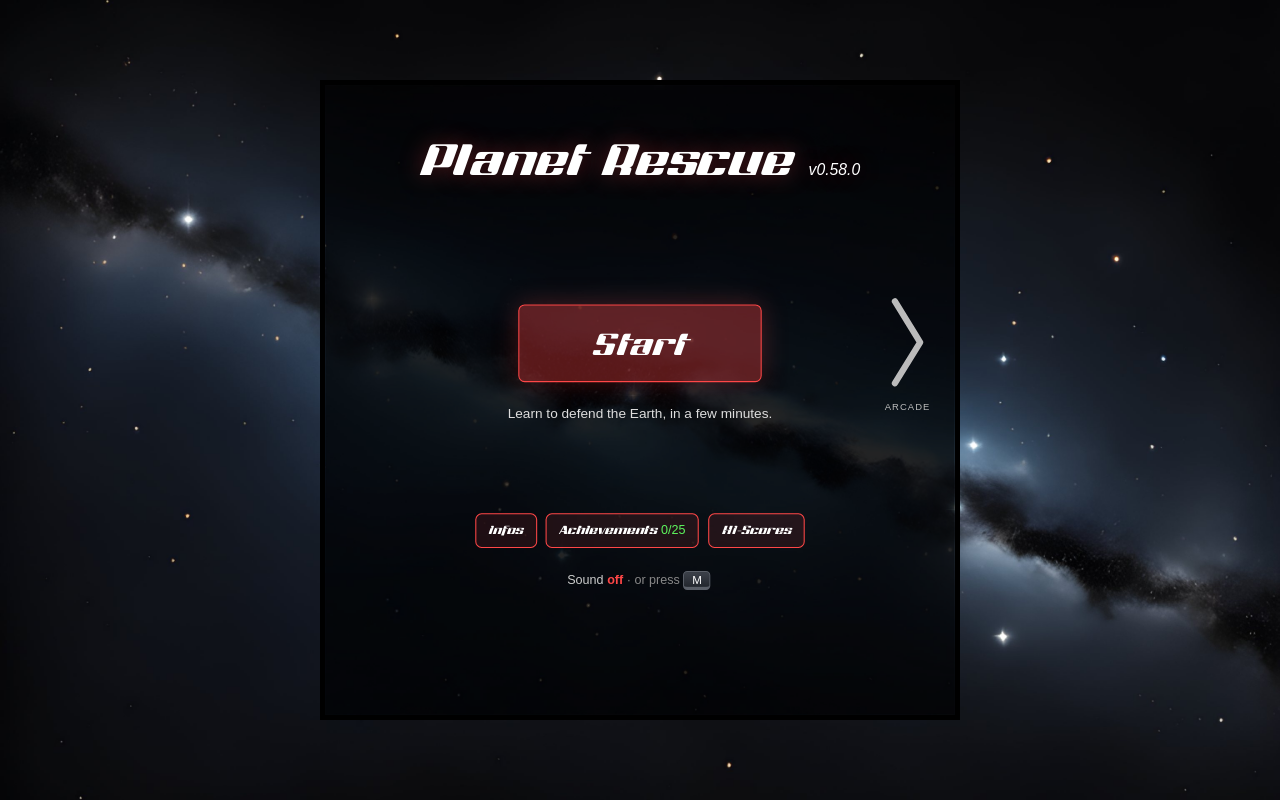
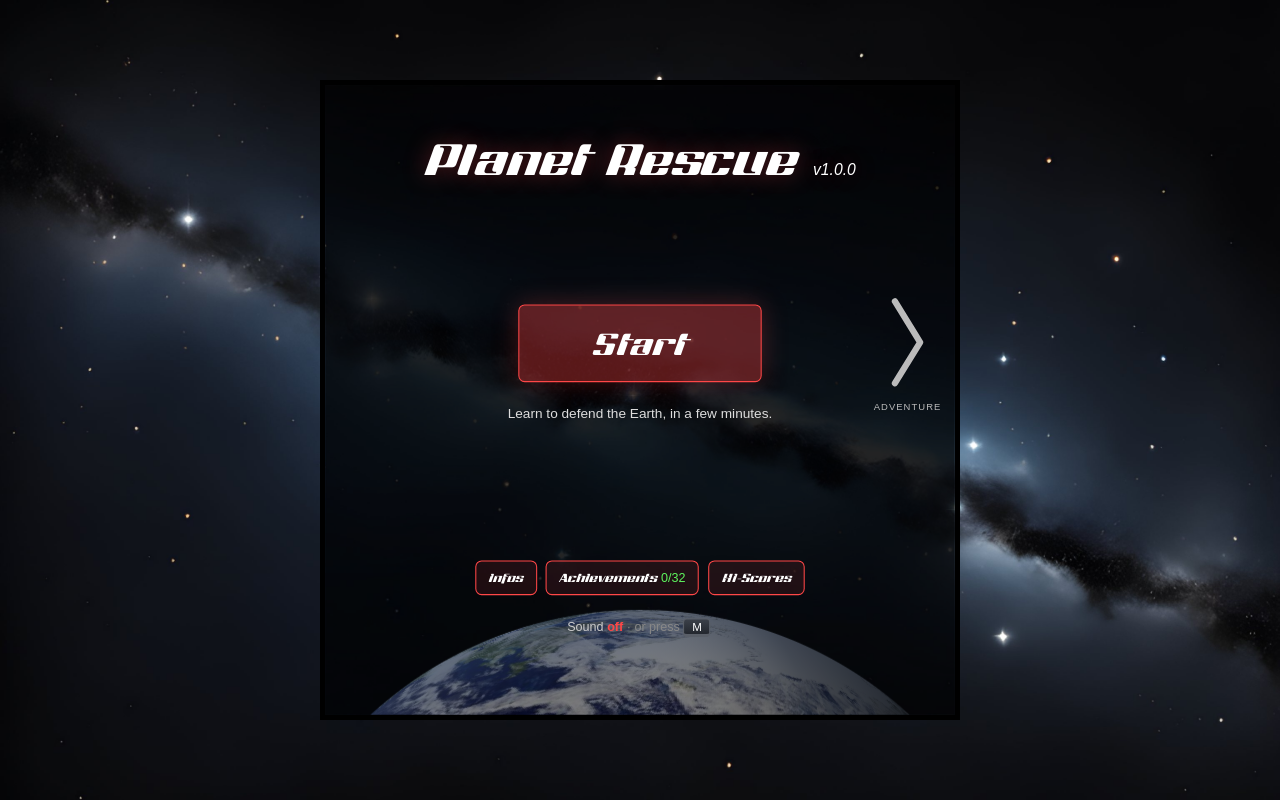
Before and after one commit to SylvainLano/PlanetRescue, a plain HTML site: page index.html in a window 1280 px wide. Drawn offline with Linux system fonts and the light colour scheme; animation ran at ten frames a second.

Commit message:
v1.0.0 : l'Aventure est ouverte, avec son histoire, ses dix niveaux et le Colosse

```diff
--- a/index.html
+++ b/index.html
@@ -12,7 +12,7 @@
 <html>
 <head>
 	<meta charset="utf-8">
-	<title>Planet Rescue v0.58.0</title>
+	<title>Planet Rescue v1.0.0</title>
 
 	<link rel="stylesheet" type="text/css" href="css/main.css">
 
@@ -68,7 +68,7 @@
 	</div>
 	<div id="startMenu" class="ui">
 		<div class="title">
-			Planet Rescue <span class="version">v0.58.0</span>
+			Planet Rescue <span class="version">v1.0.0</span>
 		</div>
 		<div id="mainMenu">
 			<!-- the pages of the start menu, sliding one after the other : the Tutorial's, the Adventure's, then the Arcade's (src/adventure.js) -->
--- a/src/adventure.js
+++ b/src/adventure.js
@@ -124,8 +124,8 @@ var adventureLevels = [
 			hint : "The Spiral's shots turn around your planet: with three Cannons, its Orbital mode makes a wall that the pebbles can't cross.",
 			picture : "spread", tiles : [ "Inhabitants" ] } }
 ];
-// the Adventure is shown on the start menu once it is ready ; until then, opening the game as index.html?adventure shows it, to test it
-var adventureReady	= /adventure/.test ( location.search );
+// the Adventure is shown on the start menu since 1.0.0 (until then, only to the game opened as index.html?adventure, to test it)
+var adventureReady	= true;
 var sideSpread	= 25;		// how far from its side an asteroid of a wave may come, in degrees on each side
 var waveBreak	= 2;		// seconds between a wave destroyed (or going away) and the next one,
 var waveWait	= 20;		// and at most since its last asteroid came, when some of them are still there
@@ -904,7 +904,16 @@ function showMenuPages () {
 	menu.classList.toggle ( "adventure", adventureReady );
 	var pages = menuPages();
 	var at = Math.max ( 0, pages.indexOf ( menuPage ) );
-	document.getElementById("menuTrack").style.transform = "translateX(" + ( - at * 100 ) + "%)";
+	var track = document.getElementById("menuTrack"), shift = "translateX(" + ( - at * 100 ) + "%)";
+	if ( !track.style.transform ) {
+		// (the first time, the menu opens on its page, without sliding to it)
+		track.style.transition = "none";
+		track.style.transform = shift;
+		track.offsetWidth;
+		track.style.transition = "";
+	} else if ( track.style.transform != shift ) {
+		track.style.transform = shift;
+	}
 	showPageArrow ( document.getElementById("turnLeft"), pages[at - 1] );
 	showPageArrow ( document.getElementById("turnRight"), pages[at + 1] );
 	writeOnce ( document.getElementById("tutorialStart"), tutorialDone ? "Play again" : "Start" );
```
Also changed, not shown: 1 other file.
